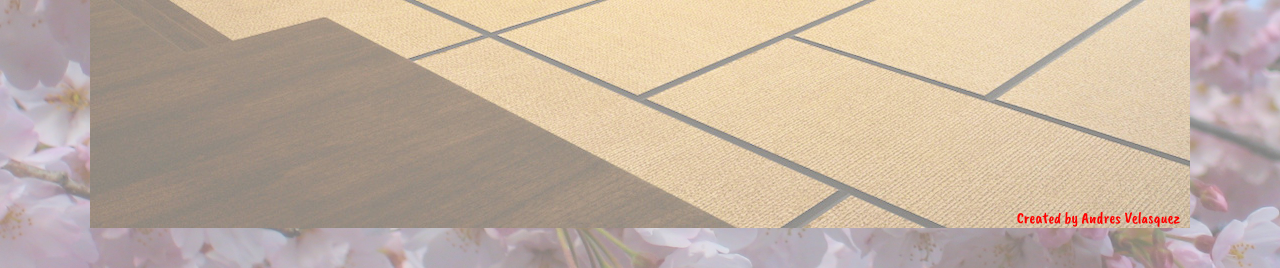
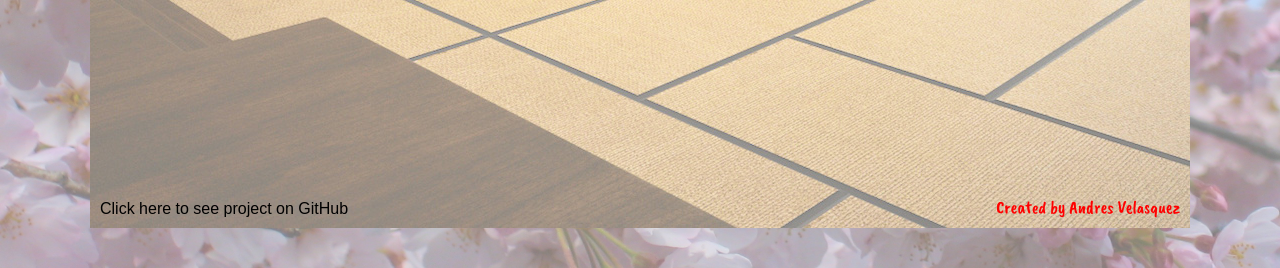
Before and after one commit to andresVelasquez/django_orm_dojo, a Django app: page / in a window 1280 px wide. Shown: the part 912-1180 px from the top of the page. Run offline with Django 3.2, Linux system fonts and the light colour scheme; parts of the project's set-up code (start-up, migrations or seed data) failed here and were passed over.

Commit message:
added github link to project on footer of every page

```diff
--- a/apps/dojo/static/dojo/css/index.css
+++ b/apps/dojo/static/dojo/css/index.css
@@ -34,15 +34,21 @@ body {
   margin: 0;
 }
 
-footer {
-  position: absolute;
-  bottom: 0;
-  right: 10px;
-}
-
 footer p {
   font-family: "Caveat Brush", cursive;
   color: red;
+  position: absolute;
+  bottom: 10px;
+  right: 10px;
+  font-size: 18px;
+}
+
+#gitHubLink {
+  position: absolute;
+  bottom: 10px;
+  left: 10px;
+  text-decoration: none;
+  color: black;
 }
 
 #intro {
--- a/apps/dojo/templates/dojo/black.html
+++ b/apps/dojo/templates/dojo/black.html
@@ -91,7 +91,7 @@
         {% endif %}
       {% endfor %}
       <hr>
-      <footer><p>Created by Andres Velasquez</p></footer>
+      <footer><a id="gitHubLink" href="https://github.com/andresVelasquez/django_orm_dojo">Click here to see project on GitHub</a><p>Created by Andres Velasquez</p></footer>
       <input id="beltcolor" type="hidden" name="black">
     </div>
   </body>
--- a/apps/dojo/templates/dojo/index.html
+++ b/apps/dojo/templates/dojo/index.html
@@ -52,7 +52,7 @@
       <button id="yellowButton" type="button" name="yellow">Yellow Belt Queries</button>
       <button id="redButton" type="button" name="red">Red Belt Queries</button>
       <button id="blackButton" type="button" name="black">Black Belt Queries</button>
-      <footer><p>Created by Andres Velasquez</p></footer>
+      <footer><a id="gitHubLink" href="https://github.com/andresVelasquez/django_orm_dojo">Click here to see project on GitHub</a><p>Created by Andres Velasquez</p></footer>
     </div>
   </body>
 </html>
--- a/apps/dojo/templates/dojo/red.html
+++ b/apps/dojo/templates/dojo/red.html
@@ -91,7 +91,7 @@
         {% endif %}
       {% endfor %}
       <hr>
-      <footer><p>Created by Andres Velasquez</p></footer>
+      <footer><a id="gitHubLink" href="https://github.com/andresVelasquez/django_orm_dojo">Click here to see project on GitHub</a><p>Created by Andres Velasquez</p></footer>
       <input id="beltcolor" type="hidden" name="red">
     </div>
   </body>
--- a/apps/dojo/templates/dojo/yellow.html
+++ b/apps/dojo/templates/dojo/yellow.html
@@ -92,7 +92,7 @@
         {% endif %}
       {% endfor %}
       <hr>
-      <footer><p>Created by Andres Velasquez</p></footer>
+      <footer><a id="gitHubLink" href="https://github.com/andresVelasquez/django_orm_dojo">Click here to see project on GitHub</a><p>Created by Andres Velasquez</p></footer>
       <input id="beltcolor" type="hidden" name="yellow">
     </div>
   </body>
```
Also changed, not shown: apps/dojo/static/dojo/css/belts.css (+16 -2 lines).
